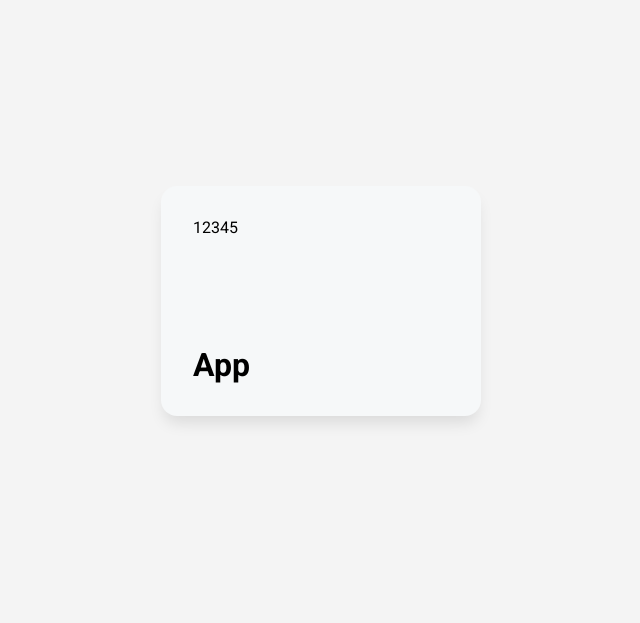
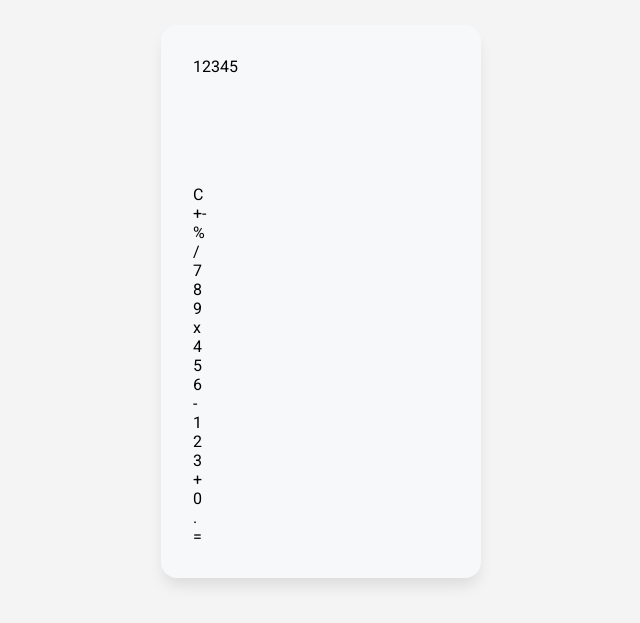
Before and after one commit to rrfang7/calculator-app, a React (Vite) app: page / in a window 1280 px wide. Shown: the part 131-754 px from the top of the page, without its empty margins (319-959 px from the left). Built offline with nearby package versions, Linux system fonts and the light colour scheme.

Commit message:
Added btnValues in App.jsx as well as value and keys for button and index

```diff
--- a/src/App.jsx
+++ b/src/App.jsx
@@ -1,5 +1,15 @@
 import Wrapper from "./components/Wrapper"
 import Screen from "./components/Screen"
+import ButtonBox from "./components/ButtonBox";
+import Button from "./components/Button";
+
+const btnValues = [
+  ["C", "+-", "%", "/"],
+  [7,8,9, "x"],
+  [4,5,6, "-"],
+  [1,2,3, "+"],
+  [0, ".", "="],
+];
 
 function App() {
 
@@ -8,7 +18,14 @@
     <>
     <Wrapper>
       <Screen />
-      <h1>App</h1>
+      <ButtonBox>
+        {btnValues.flat().map((btn, i) =>
+          <Button
+            value ={btn}
+            key ={i}
+            />
+        )}
+      </ButtonBox>
     </Wrapper>
     </>
   )
--- a/src/components/Button.jsx
+++ b/src/components/Button.jsx
@@ -1,8 +1,8 @@
 import React from 'react'
 
-function Button() {
+function Button( { value }) {
   return (
-    <div>Button</div>
+    <div className='button'>{value}</div>
   )
 }
 
--- a/src/components/ButtonBox.jsx
+++ b/src/components/ButtonBox.jsx
@@ -1,8 +1,8 @@
 import React from 'react'
 
-function ButtonBox() {
+function ButtonBox({ children }) {
   return (
-    <div>ButtonBox</div>
+    <div className='buttonBox'>{children}</div>
   )
 }
 
```
